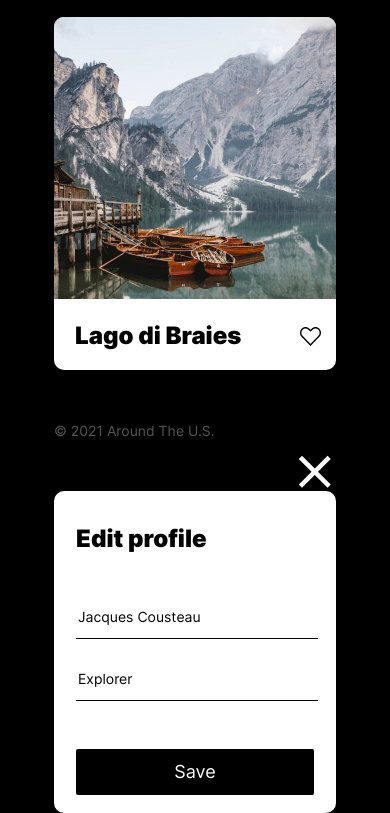
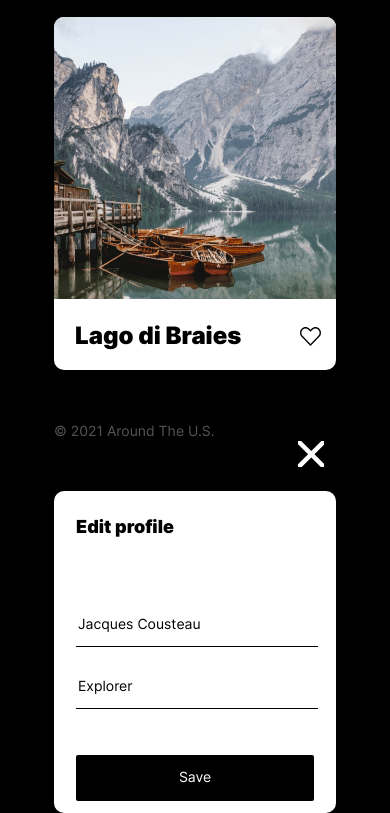
Before and after one commit to warsdd/web_project_4, a plain HTML site: page index.html in a window 390 px wide. Shown: the part 2313-3126 px from the top of the page. Drawn offline with Linux system fonts and the light colour scheme.

Commit message:
edit: popup mobile layout

```diff
--- a/blocks/popup/__close-button/popup__close-button.css
+++ b/blocks/popup/__close-button/popup__close-button.css
@@ -14,7 +14,10 @@
 
 @media screen and (max-width: 880px) {
   .popup__close-button {
-    right: -20px;
+    width: 26px;
+    height: 26px;
+    top: -50px;
+    right: -10px;
   }
 }
 /*here need to push button away from main body of popup by 13.62px, but not working, why?*/
--- a/blocks/popup/__input/popup__input.css
+++ b/blocks/popup/__input/popup__input.css
@@ -1,7 +1,7 @@
 .popup__input {
   width: 358px;
   height: 14px;
-  font-style: normal;
+  font-weight: 400;
   font-size: 14px;
   line-height: 17px;
   border: none;
--- a/blocks/popup/__save-button/popup__save-button.css
+++ b/blocks/popup/__save-button/popup__save-button.css
@@ -3,6 +3,7 @@
   height: 50.15px;
   font-weight: normal;
   font-size: 18px;
+  line-height: 21.78px;
   background-color: #000;
   color: #fff;
   display: flex;
@@ -14,9 +15,17 @@
   margin-bottom: 36.51px;
 }
 
+.popup__save-button:hover {
+  opacity: 80%;
+}
+
 @media screen and (max-width: 880px) {
   .popup__save-button {
     width: 238px;
     height: 46px;
+    font-size: 14px;
+    line-height: 16.94px;
+    margin-top: 46px;
+    margin-bottom: 25px;
   }
 }
--- a/blocks/popup/__title/popup__title.css
+++ b/blocks/popup/__title/popup__title.css
@@ -1,10 +1,17 @@
 .popup__title {
+  font-size: 24px;
+  font-weight: 900;
+  line-height: 29.05px;
   margin-bottom: 54px;
   padding-top: 34px;
 }
 
 @media screen and (max-width: 880px) {
   .popup__title {
-    margin-top: 0;;
+    font-size: 18px;
+    line-height: 21.78px;
+    margin-top: 0;
+    margin-bottom: 76px;
+    padding-top: 25px;
   }
 }
```
